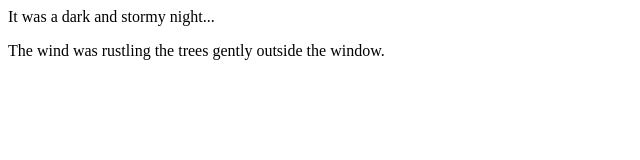
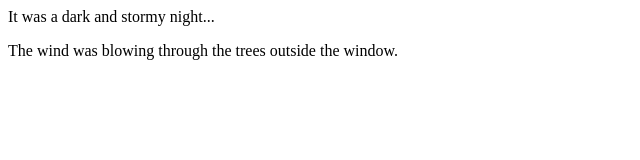
Before and after one commit to vineela517/fireside-story, a plain HTML site: page index.html in a window 1280 px wide. Shown: the full height of the page, 0-640 px from the left. Drawn offline with Linux system fonts and the light colour scheme.

Commit message:
added line about wind blowing through trees

```diff
--- a/index.html
+++ b/index.html
@@ -1,6 +1,6 @@
 <html>
   <body>
     <p>It was a dark and stormy night...</p>
-    <p>The wind was rustling the trees gently outside the window.</p>
+    <p>The wind was blowing through the trees outside the window.</p>
   </body>
 </html>
```
